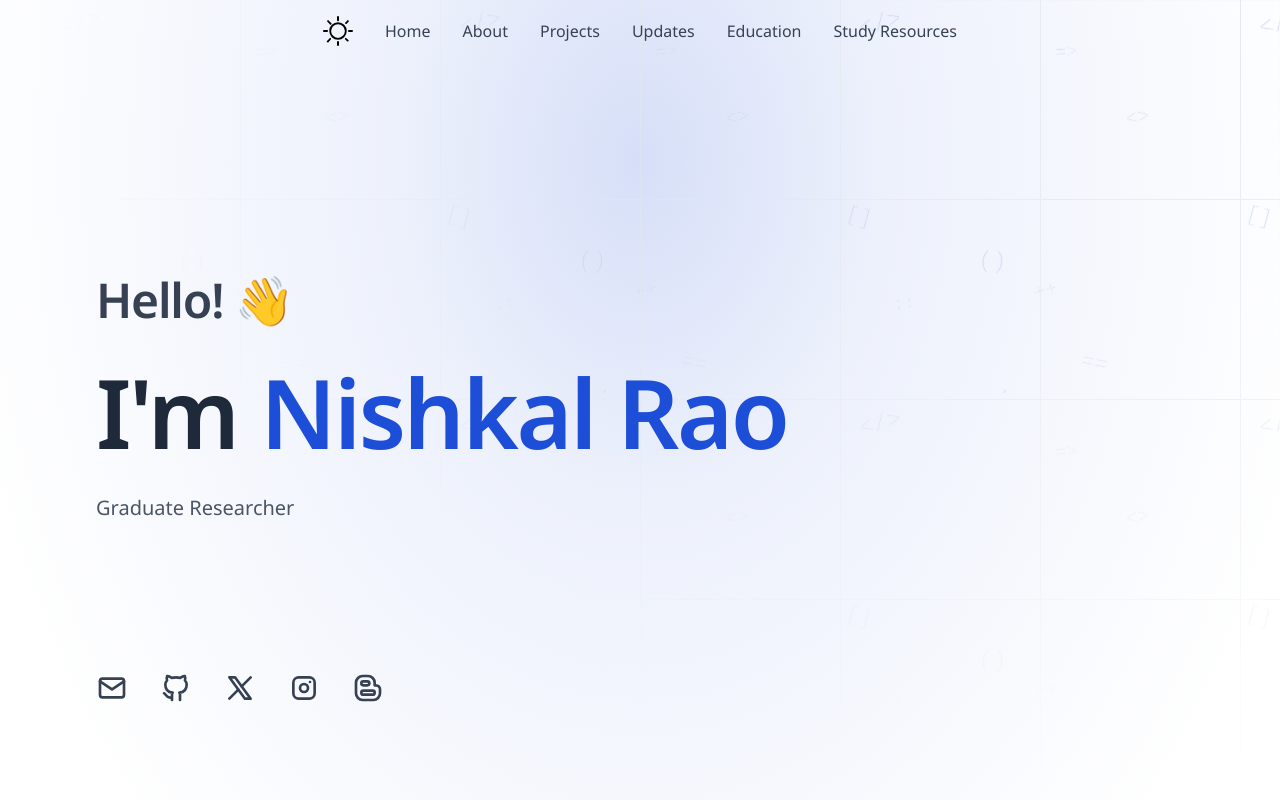
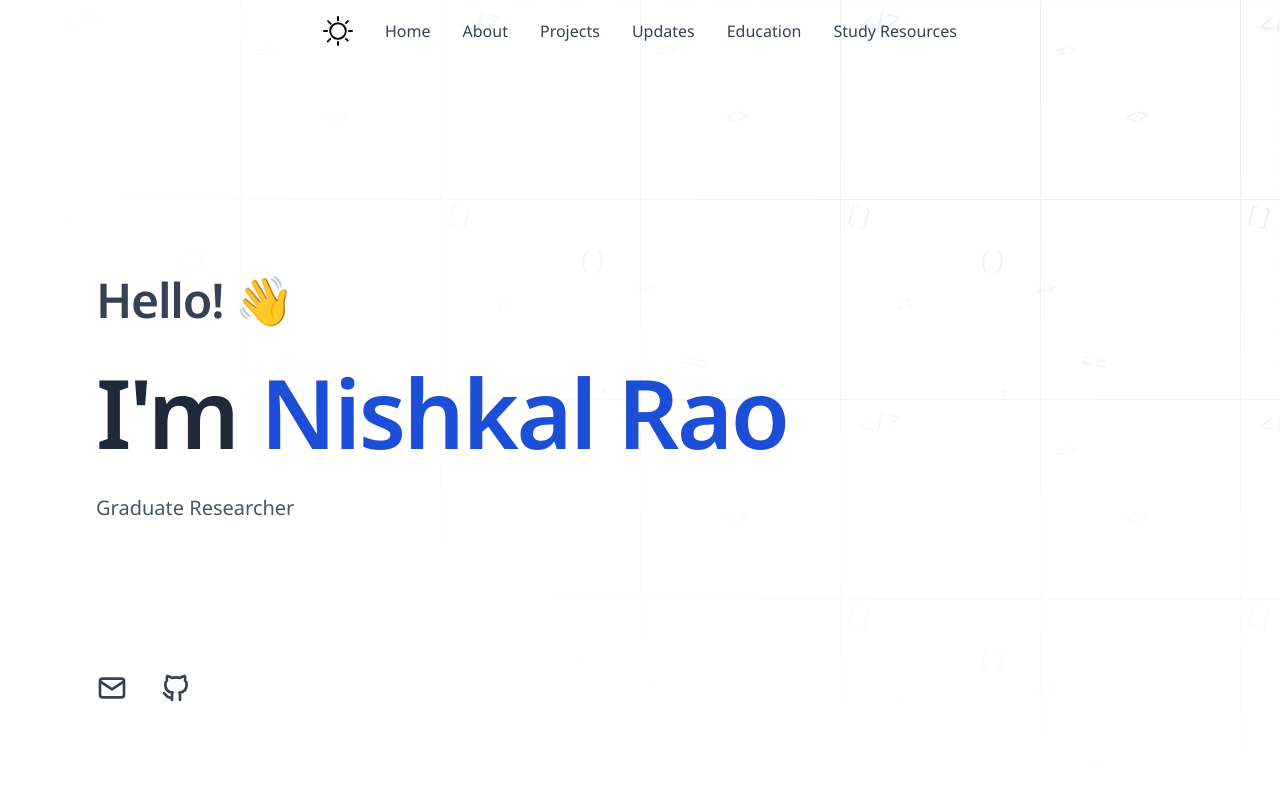
Before and after one commit to nishkalrao20/nishkalrao20.github.io, an Astro site: page / in a window 1280 px wide. Shown: the top 804 px of the page. Built offline with nearby package versions, Linux system fonts and the light colour scheme; Astro itself is replaced by a stand-in of ours.

Commit message:
Update Hero.astro

```diff
--- a/src/components/Hero.astro
+++ b/src/components/Hero.astro
@@ -1,19 +1,57 @@
 ---
 import { siteConfig } from "../config";
 ---
-
-<div id="hero" class="relative isolate overflow-hidden bg-white py-24 md:h-screen"
-     style={`--accent-color: ${siteConfig.accentColor}; --mouse-x: 50%; --mouse-y: 20%`}>
+<div
+  id="hero"
+  class="relative isolate overflow-hidden bg-white dark:bg-slate-900 py-24 md:h-screen"
+  style={`--accent-color: ${siteConfig.accentColor}; --mouse-x: 50%; --mouse-y: 20%`}
+>
   <div class="absolute inset-0 -z-10 hero-bg"></div>
 
   <style>
-    .hero-bg{
-      background: radial-gradient(1000px 1400px at var(--mouse-x) var(--mouse-y),
-                rgba(29,78,216,0.18) 0%, rgba(29,78,216,0.08) 25%,
-                rgba(255,255,255,0.6) 70%, white 100%);
+    /* use --accent-rgb (set at runtime) to make rgba(...) stops from the accent */
+    .hero-bg {
       transition: background-position 120ms linear;
+      background: radial-gradient(
+        1000px 1400px at var(--mouse-x) var(--mouse-y),
+        rgba(var(--accent-rgb), 0.18) 0%,
+        rgba(var(--accent-rgb), 0.08) 25%,
+        rgba(255, 255, 255, 0.6) 70%,
+        white 100%
+      );
     }
+
+    /* dark mode gradient overlay and endpoint */
+    :global(.dark) .hero-bg {
+      background: radial-gradient(
+        1000px 1400px at var(--mouse-x) var(--mouse-y),
+        rgba(var(--accent-rgb), 0.18) 0%,
+        rgba(var(--accent-rgb), 0.08) 25%,
+        rgba(0, 0, 0, 0.6) 70%,
+        #0b1220 100%
+      );
+    }
+
+    /* small animation classes kept from your original */
+    @keyframes fadeIn {
+      from {
+        opacity: 0;
+        transform: translateY(20px);
+      }
+      to {
+        opacity: 1;
+        transform: translateY(0);
+      }
+    }
+    .animate-fade-in {
+      animation: fadeIn 0.8s ease-out forwards;
+      opacity: 0;
+    }
+    .animation-delay-200 { animation-delay: 0.2s; }
+    .animation-delay-400 { animation-delay: 0.4s; }
+    .animation-delay-600 { animation-delay: 0.6s; }
   </style>
+
   <svg
     aria-hidden="true"
     class="absolute inset-0 -z-10 size-full stroke-gray-200 [mask-image:radial-gradient(100%_100%_at_top_right,white,transparent)]"
@@ -22,13 +60,14 @@ import { siteConfig } from "../config";
       <pattern
         x="50%"
         y={-1}
-        id="0787a7c5-978c-4f66-83c7-11c213f99cb7"
+        id="grid-pattern"
         width={200}
         height={200}
         patternUnits="userSpaceOnUse"
       >
         <path d="M.5 200V.5H200" fill="none"></path>
       </pattern>
+
       <pattern
         id="programming-symbols"
         x="0"
@@ -37,302 +76,91 @@ import { siteConfig } from "../config";
         height="400"
         patternUnits="userSpaceOnUse"
       >
-        <text
-          x="50"
-          y="50"
-          fill={siteConfig.accentColor}
-          font-family="monospace"
-          font-size="24"
-          transform="rotate(-15)">&lt;/&gt;</text
-        >
-        <text
-          x="150"
-          y="100"
-          fill={siteConfig.accentColor}
-          font-family="monospace"
-          font-size="20"
-          transform="rotate(10)">{}</text
-        >
-        <text
-          x="250"
-          y="80"
-          fill={siteConfig.accentColor}
-          font-family="monospace"
-          font-size="18"
-          transform="rotate(-5)">=&gt;</text
-        >
-        <text
-          x="100"
-          y="200"
-          fill={siteConfig.accentColor}
-          font-family="monospace"
-          font-size="22"
-          transform="rotate(15)">[]</text
-        >
-        <text
-          x="300"
-          y="180"
-          fill={siteConfig.accentColor}
-          font-family="monospace"
-          font-size="20"
-          transform="rotate(-10)">&lt;&gt;</text
-        >
-        <text
-          x="200"
-          y="250"
-          fill={siteConfig.accentColor}
-          font-family="monospace"
-          font-size="24"
-          transform="rotate(5)">()</text
-        >
-        <text
-          x="50"
-          y="320"
-          fill={siteConfig.accentColor}
-          font-family="monospace"
-          font-size="18"
-          transform="rotate(-8)">::</text
-        >
-        <text
-          x="350"
-          y="300"
-          fill={siteConfig.accentColor}
-          font-family="monospace"
-          font-size="22"
-          transform="rotate(12)">==</text
-        >
-        <text
-          x="150"
-          y="350"
-          fill={siteConfig.accentColor}
-          font-family="monospace"
-          font-size="20"
-          transform="rotate(-15)">++</text
-        >
-        <text
-          x="250"
-          y="370"
-          fill={siteConfig.accentColor}
-          font-family="monospace"
-          font-size="24"
-          transform="rotate(8)">;</text
-        >
+        <text x="50" y="50" fill={siteConfig.accentColor} font-family="monospace" font-size="24" transform="rotate(-15)">&lt;/&gt;</text>
+        <text x="150" y="100" fill={siteConfig.accentColor} font-family="monospace" font-size="20" transform="rotate(10)">{}</text>
+        <text x="250" y="80" fill={siteConfig.accentColor} font-family="monospace" font-size="18" transform="rotate(-5)">=&gt;</text>
+        <text x="100" y="200" fill={siteConfig.accentColor} font-family="monospace" font-size="22" transform="rotate(15)">[]</text>
+        <text x="300" y="180" fill={siteConfig.accentColor} font-family="monospace" font-size="20" transform="rotate(-10)">&lt;&gt;</text>
+        <text x="200" y="250" fill={siteConfig.accentColor} font-family="monospace" font-size="24" transform="rotate(5)">()</text>
+        <text x="50" y="320" fill={siteConfig.accentColor} font-family="monospace" font-size="18" transform="rotate(-8)">::</text>
+        <text x="350" y="300" fill={siteConfig.accentColor} font-family="monospace" font-size="22" transform="rotate(12)">==</text>
+        <text x="150" y="350" fill={siteConfig.accentColor} font-family="monospace" font-size="20" transform="rotate(-15)">++</text>
+        <text x="250" y="370" fill={siteConfig.accentColor} font-family="monospace" font-size="24" transform="rotate(8)">;</text>
       </pattern>
     </defs>
-    <rect
-      fill="url(#programming-symbols)"
-      width="100%"
-      height="100%"
-      opacity="0.2"></rect>
-    <rect
-      fill="url(#0787a7c5-978c-4f66-83c7-11c213f99cb7)"
-      width="100%"
-      height="100%"
-      stroke-width={0}></rect>
+
+    <rect fill="url(#programming-symbols)" width="100%" height="100%" opacity="0.2"></rect>
+    <rect fill="url(#grid-pattern)" width="100%" height="100%" stroke-width={0}></rect>
   </svg>
+
   <div class="h-full mx-auto p-8 sm:p-12 md:p-24 flex items-center">
     <div>
-      <h2
-        class="text-pretty text-xl sm:text-2xl md:text-5xl font-bold tracking-tight text-gray-700 animate-fade-in"
-      >
+      <h2 class="text-pretty text-xl sm:text-2xl md:text-5xl font-bold tracking-tight text-gray-700 dark:text-gray-200 animate-fade-in">
         Hello! 👋
       </h2>
-      <h1
-        class="mt-6 sm:mt-8 md:mt-10 text-pretty text-4xl sm:text-5xl md:text-6xl lg:text-8xl font-bold tracking-tight text-gray-800 animate-fade-in animation-delay-200"
-      >
-        I'm <span style={{ color: siteConfig.accentColor }}
-          >{siteConfig.name}</span
-        >
+
+      <h1 class="mt-6 sm:mt-8 md:mt-10 text-pretty text-4xl sm:text-5xl md:text-6xl lg:text-8xl font-bold tracking-tight text-gray-800 dark:text-white animate-fade-in animation-delay-200">
+        I'm <span style={`color: ${siteConfig.accentColor}`}>{siteConfig.name}</span>
       </h1>
-      <p
-        class="mt-4 sm:mt-6 md:mt-8 text-pretty text-base sm:text-lg md:text-xl/8 font-medium text-gray-600 animate-fade-in animation-delay-400"
-      >
+
+      <p class="mt-4 sm:mt-6 md:mt-8 text-pretty text-base sm:text-lg md:text-xl/8 font-medium text-gray-600 dark:text-gray-300 animate-fade-in animation-delay-400">
         {siteConfig.title}
       </p>
     </div>
   </div>
-  <div
-    class="absolute bottom-0 left-0 right-0 p-8 sm:p-12 md:p-24 flex gap-x-4 sm:gap-x-6 md:gap-x-8 text-gray-700 animate-fade-in animation-delay-600"
-  >
-    {
-      siteConfig.social?.email && (
-        <a
-          href={`mailto:${siteConfig.social.email}`}
-          aria-label="Email"
-          class="transition-colors duration-300 hover:text-[var(--accent-color)]"
-        >
-          <svg
-            xmlns="http://www.w3.org/2000/svg"
-            width="24"
-            height="24"
-            viewBox="0 0 24 24"
-            fill="none"
-            stroke="currentColor"
-            stroke-width="2"
-            stroke-linecap="round"
-            stroke-linejoin="round"
-            class="h-6 w-6 sm:h-7 sm:w-7 md:h-8 md:w-8"
-          >
-            <path stroke="none" d="M0 0h24v24H0z" fill="none" />
-            <path d="M3 7a2 2 0 0 1 2 -2h14a2 2 0 0 1 2 2v10a2 2 0 0 1 -2 2h-14a2 2 0 0 1 -2 -2v-10z" />
-            <path d="M3 7l9 6l9 -6" />
-          </svg>
-        </a>
-      )
-    }
-    {
-      siteConfig.social?.github && (
-        <a
-          href={siteConfig.social.github}
-          target="_blank"
-          rel="noopener noreferrer"
-          aria-label="GitHub"
-          class="transition-colors duration-300 hover:text-[var(--accent-color)]"
-        >
-          <svg
-            xmlns="http://www.w3.org/2000/svg"
-            width="24"
-            height="24"
-            viewBox="0 0 24 24"
-            fill="none"
-            stroke="currentColor"
-            stroke-width="2"
-            stroke-linecap="round"
-            stroke-linejoin="round"
-            class="h-6 w-6 sm:h-7 sm:w-7 md:h-8 md:w-8"
-          >
-            <>
-              <path stroke="none" d="M0 0h24v24H0z" fill="none" />
-              <path d="M9 19c-4.3 1.4 -4.3 -2.5 -6 -3m12 5v-3.5c0 -1 .1 -1.4 -.5 -2c2.8 -.3 5.5 -1.4 5.5 -6a4.6 4.6 0 0 0 -1.3 -3.2a4.2 4.2 0 0 0 -.1 -3.2s-1.1 -.3 -3.5 1.3a12.3 12.3 0 0 0 -6.2 0c-2.4 -1.6 -3.5 -1.3 -3.5 -1.3a4.2 4.2 0 0 0 -.1 3.2a4.6 4.6 0 0 0 -1.3 3.2c0 4.6 2.7 5.7 5.5 6c-.6 .6 -.6 1.2 -.5 2v3.5" />
-            </>
-          </svg>
-        </a>
-      )
-    }
-    {
-      siteConfig.social?.twitter && (
-        <a
-          href={siteConfig.social.twitter}
-          target="_blank"
-          rel="noopener noreferrer"
-          aria-label="Twitter"
-          class="transition-colors duration-300 hover:text-[var(--accent-color)]"
-        >
-          <svg
-            xmlns="http://www.w3.org/2000/svg"
-            width="24"
-            height="24"
-            viewBox="0 0 24 24"
-            fill="none"
-            stroke="currentColor"
-            stroke-width="2"
-            stroke-linecap="round"
-            stroke-linejoin="round"
-            class="h-6 w-6 sm:h-7 sm:w-7 md:h-8 md:w-8"
-          >
-            <>
-              <path stroke="none" d="M0 0h24v24H0z" fill="none" />
-              <path d="M4 4l11.733 16h4.267l-11.733 -16z" />
-              <path d="M4 20l6.768 -6.768m2.46 -2.46l6.772 -6.772" />
-            </>
-          </svg>
-        </a>
-      )
-    }
-    {
-      siteConfig.social?.instagram && (
-        <a
-          href={siteConfig.social.instagram}
-          target="_blank"
-          rel="noopener noreferrer"
-          aria-label="Instagram"
-          class="transition-colors duration-300 hover:text-[var(--accent-color)]"
-        >
-          <svg
-            xmlns="http://www.w3.org/2000/svg"
-            width="24"
-            height="24"
-            viewBox="0 0 24 24"
-            fill="none"
-            stroke="currentColor"
-            stroke-width="2"
-            stroke-linecap="round"
-            stroke-linejoin="round"
-            class="h-6 w-6 sm:h-7 sm:w-7 md:h-8 md:w-8"
-          >
-            <>
-              <path stroke="none" d="M0 0h24v24H0z" fill="none" />
-              <path d="M4 4m0 4a4 4 0 0 1 4 -4h8a4 4 0 0 1 4 4v8a4 4 0 0 1 -4 4h-8a4 4 0 0 1 -4 -4z" />
-              <path d="M12 12m-3 0a3 3 0 1 0 6 0a3 3 0 1 0 -6 0" />
-              <path d="M16.5 7.5l0 .01" />
-            </>
-          </svg>
-        </a>
-      )
-    }
-    {
-      siteConfig.social?.blog && (
-        <a
-          href={siteConfig.social.blog}
-          target="_blank"
-          rel="noopener noreferrer"
-          aria-label="Blog"
-          class="transition-colors duration-300 hover:text-[var(--accent-color)]"
-        >
-          <svg
-            xmlns="http://www.w3.org/2000/svg"
-            width="24"
-            height="24"
-            viewBox="0 0 24 24"
-            fill="none"
-            stroke="currentColor"
-            stroke-width="2"
-            stroke-linecap="round"
-            stroke-linejoin="round"
-            class="h-6 w-6 sm:h-7 sm:w-7 md:h-8 md:w-8"
-          >
-            <>
-              <path stroke="none" d="M0 0h24v24H0z" fill="none" />
-              <path d="M8 21h8a5 5 0 0 0 5 -5v-3a3 3 0 0 0 -3 -3h-1v-2a5 5 0 0 0 -5 -5h-4a5 5 0 0 0 -5 5v8a5 5 0 0 0 5 5z" />
-              <path d="M7 7m0 1.5a1.5 1.5 0 0 1 1.5 -1.5h3a1.5 1.5 0 0 1 1.5 1.5v0a1.5 1.5 0 0 1 -1.5 1.5h-3a1.5 1.5 0 0 1 -1.5 -1.5z" />
-              <path d="M7 14m0 1.5a1.5 1.5 0 0 1 1.5 -1.5h7a1.5 1.5 0 0 1 1.5 1.5v0a1.5 1.5 0 0 1 -1.5 1.5h-7a1.5 1.5 0 0 1 -1.5 -1.5z" />" />
-            </>
-          </svg>
-        </a>
-      )
-    }
+
+  <div class="absolute bottom-0 left-0 right-0 p-8 sm:p-12 md:p-24 flex gap-x-4 sm:gap-x-6 md:gap-x-8 text-gray-700 dark:text-gray-200 animate-fade-in animation-delay-600">
+    {siteConfig.social?.email && (
+      <a href={`mailto:${siteConfig.social.email}`} aria-label="Email" class="transition-colors duration-300 hover:text-[var(--accent-color)]">
+        <svg xmlns="http://www.w3.org/2000/svg" width="24" height="24" viewBox="0 0 24 24" fill="none" stroke="currentColor" stroke-width="2" stroke-linecap="round" stroke-linejoin="round" class="h-6 w-6 sm:h-7 sm:w-7 md:h-8 md:w-8">
+          <path stroke="none" d="M0 0h24v24H0z" fill="none" />
+          <path d="M3 7a2 2 0 0 1 2 -2h14a2 2 0 0 1 2 2v10a2 2 0 0 1 -2 2h-14a2 2 0 0 1 -2 -2v-10z" />
+          <path d="M3 7l9 6l9 -6" />
+        </svg>
+      </a>
+    )}
+    {siteConfig.social?.github && (
+      <a href={siteConfig.social.github} target="_blank" rel="noopener noreferrer" aria-label="GitHub" class="transition-colors duration-300 hover:text-[var(--accent-color)]">
+        <svg xmlns="http://www.w3.org/2000/svg" width="24" height="24" viewBox="0 0 24 24" fill="none" stroke="currentColor" stroke-width="2" stroke-linecap="round" stroke-linejoin="round" class="h-6 w-6 sm:h-7 sm:w-7 md:h-8 md:w-8">
+          <path stroke="none" d="M0 0h24v24H0z" fill="none" />
+          <path d="M9 19c-4.3 1.4 -4.3 -2.5 -6 -3m12 5v-3.5c0 -1 .1 -1.4 -.5 -2c2.8 -.3 5.5 -1.4 5.5 -6a4.6 4.6 0 0 0 -1.3 -3.2a4.2 4.2 0 0 0 -.1 -3.2s-1.1 -.3 -3.5 1.3a12.3 12.3 0 0 0 -6.2 0c-2.4 -1.6 -3.5 -1.3 -3.5 -1.3a4.2 4.2 0 0 0 -.1 3.2a4.6 4.6 0 0 0 -1.3 3.2c0 4.6 2.7 5.7 5.5 6c-.6 .6 -.6 1.2 -.5 2v3.5" />
+        </svg>
+      </a>
+    )}
   </div>
 </div>
 
-<style>
-  @keyframes fadeIn {
-    from {
-      opacity: 0;
-      transform: translateY(20px);
+<script is:inline>
+  (function setAccentRGB(){
+    const hex = ` ${siteConfig.accentColor}`.trim(); // injected server-side
+    function hexToRgb(hex) {
+      if (!hex) return null;
+      const h = hex.replace('#','');
+      if (h.length === 3) {
+        return [
+          parseInt(h[0] + h[0], 16),
+          parseInt(h[1] + h[1], 16),
+          parseInt(h[2] + h[2], 16)
+        ];
+      }
+      if (h.length === 6) {
+        return [
+          parseInt(h.slice(0,2), 16),
+          parseInt(h.slice(2,4), 16),
+          parseInt(h.slice(4,6), 16)
+        ];
+      }
+      return null;
     }
-    to {
-      opacity: 1;
-      transform: translateY(0);
+
+    const rgb = hexToRgb(hex);
+    if (rgb) {
+      document.documentElement.style.setProperty('--accent-rgb', rgb.join(','));
+    } else {
+      document.documentElement.style.setProperty('--accent-rgb', '29,78,216');
     }
-  }
-
-  .animate-fade-in {
-    animation: fadeIn 0.8s ease-out forwards;
-    opacity: 0;
-  }
-
-  .animation-delay-200 {
-    animation-delay: 0.2s;
-  }
-
-  .animation-delay-400 {
-    animation-delay: 0.4s;
-  }
-
-  .animation-delay-600 {
-    animation-delay: 0.6s;
-  }
-</style>
+  })();
+</script>
 
 <script>
   (function(){
@@ -359,6 +187,5 @@ import { siteConfig } from "../config";
       const evt = (e.touches && e.touches[0]) || e;
       setFromEvent(evt.clientX, evt.clientY);
     });
-
   })();
 </script>
```
